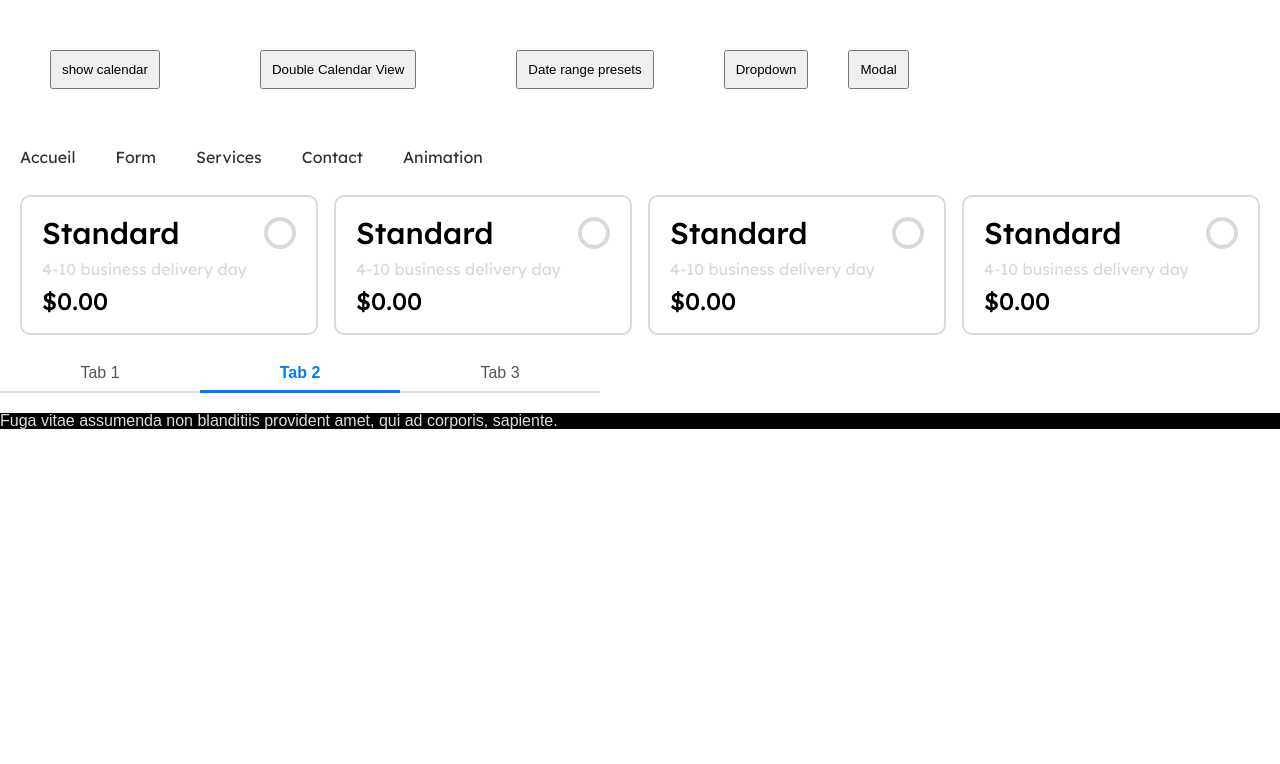
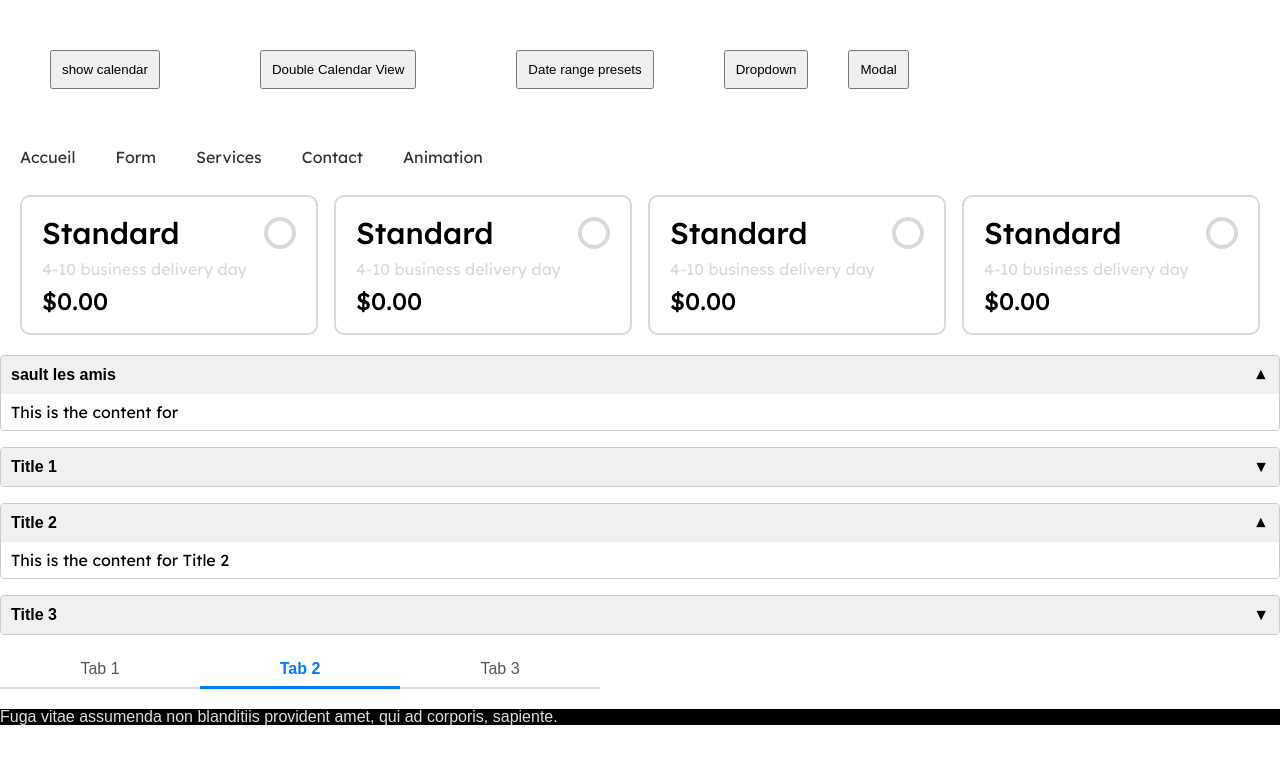
Before and after one commit to cesarvanel/my-components-pallet, a React (Vite) app: page /tab2 in a window 1280 px wide. Shown: the top 764 px of the page. Built offline with nearby package versions, Linux system fonts and the light colour scheme; a web font is replaced by a local one.

Commit message:
add disclosure component

```diff
--- a/src/App.tsx
+++ b/src/App.tsx
@@ -15,6 +15,8 @@ import { tabItemsWithOWlet } from "./utils/helper/tabs-data-helper";
 import { RadioGroup } from "./components/radio-group/radio-group";
 import ModalComponent from "./components/modal/modal";
 import { useModal } from "./hooks/useModal";
+import Disclosure from "./components/disclosure/disclosure";
+import DisclosureGroup from "./components/disclosure/disclosure-group";
 
 const App = () => {
   const [showPopOver, setShowPopOver] = useState<boolean>(false);
@@ -163,6 +165,12 @@ const App = () => {
 
       <RadioGroup />
 
+      <Disclosure defaultOpen title="sault les amis">
+        <p>This is the content for</p>
+      </Disclosure>
+
+      <DisclosureGroup />
+
       <TabsWithOwlet tabItemsWithOWlet={tabItemsWithOWlet} />
 
       <ModalComponent
--- /dev/null
+++ b/src/components/disclosure/disclosure-group.tsx
@@ -0,0 +1,35 @@
+
+
+
+import React, { useState } from 'react';
+import Disclosure from './disclosure';
+
+const DisclosureGroup: React.FC = () => {
+  const [openIndex, setOpenIndex] = useState<number | null>(null);
+
+  const handleToggle = (index: number, isOpen: boolean) => {
+    if (isOpen) {
+      setOpenIndex(index);
+    } else {
+      setOpenIndex(null);
+    }
+  };
+
+  return (
+    <div>
+      {['Title 1', 'Title 2', 'Title 3'].map((title, index) => (
+        <Disclosure
+          key={index}
+          title={title}
+          defaultOpen={index === 1}
+          onToggle={(isOpen) => handleToggle(index, isOpen)}
+          autoClose={openIndex !== index}
+        >
+          <p>This is the content for {title}</p>
+        </Disclosure>
+      ))}
+    </div>
+  );
+};
+
+export default DisclosureGroup;
--- /dev/null
+++ b/src/components/disclosure/disclosure.module.scss
@@ -0,0 +1,45 @@
+
+.Disclosure {
+   border: 1px solid #ccc;
+   border-radius: 4px;
+   margin-bottom: 1rem;
+   overflow: hidden;
+   color: black;
+
+   button {
+     width: 100%;
+     padding: 10px;
+     background-color: #f0f0f0;
+     border: none;
+     text-align: left;
+     cursor: pointer;
+     font-size: 1rem;
+     font-weight: bold;
+     transition: background-color 0.3s ease;
+
+     &:hover {
+       background-color: #e0e0e0;
+     }
+
+     &::after {
+       content: "▼";
+       float: right;
+       transition: transform 0.3s ease;
+     }
+   }
+
+   &.open button::after {
+     transform: rotate(180deg);
+   }
+
+   .content {
+     max-height: 0;
+     overflow: hidden;
+     transition: max-height 0.4s ease;
+     padding: 0 10px;
+
+     p {
+       margin: 10px 0;
+     }
+   }
+ }
--- /dev/null
+++ b/src/components/disclosure/disclosure.tsx
@@ -0,0 +1,70 @@
+import { useEffect, useRef, useState } from "react";
+import styles from "./disclosure.module.scss";
+import { classNameModule } from "../../utils/class-name-module/classNameModule";
+
+interface DisclosureProps {
+  title: string;
+  children: React.ReactNode;
+  autoClose?: boolean;
+  defaultOpen?:boolean;
+  onToggle?: (isOpen: boolean) => void;
+}
+
+const className = classNameModule(styles);
+const Disclosure: React.FC<DisclosureProps> = ({
+  title,
+  children,
+  autoClose = false,
+  defaultOpen,
+  onToggle,
+}) => {
+
+
+  const [isOpen, setIsOpen] = useState(defaultOpen??false);
+  const contentRef = useRef<HTMLDivElement>(null);
+
+  const toggleDisclosure = () => {
+    setIsOpen((prevState) => !prevState);
+    if (onToggle) onToggle(!isOpen);
+  };
+
+  useEffect(() => {
+   if (autoClose && isOpen && !defaultOpen) {
+     setIsOpen(false);
+   }
+ }, [autoClose, isOpen, defaultOpen]);
+
+
+  useEffect(() => {
+    if (contentRef.current) {
+      if (isOpen) {
+        contentRef.current.style.maxHeight = `${contentRef.current.scrollHeight}px`;
+      } else {
+        contentRef.current.style.maxHeight = "0px";
+      }
+    }
+  }, [isOpen]);
+
+  return (
+    <div {...className("Disclosure", { open: isOpen, closed: !isOpen })}>
+      <button
+        onClick={toggleDisclosure}
+        aria-expanded={isOpen}
+        aria-controls="disclosure-content"
+      >
+        {title}
+      </button>
+
+      <div
+        id="disclosure-content"
+        ref={contentRef}
+        className={styles["content"]}
+        aria-hidden={!isOpen}
+      >
+        {children}
+      </div>
+    </div>
+  );
+};
+
+export default Disclosure;
```
